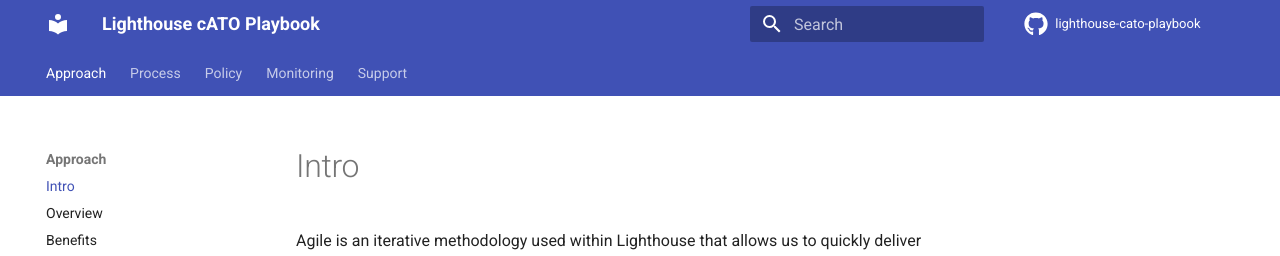
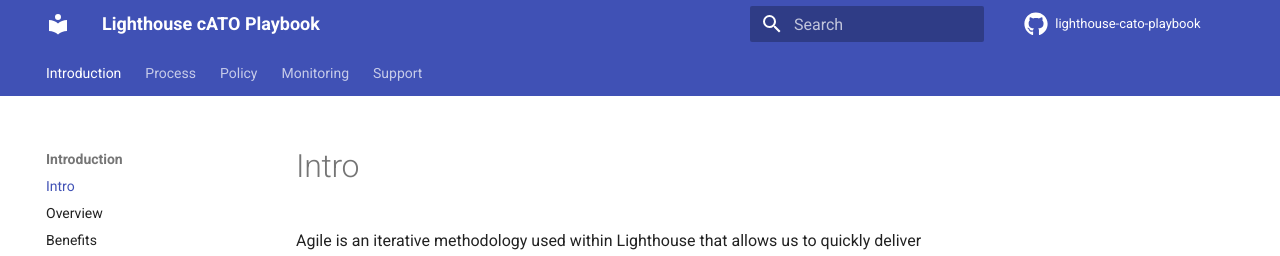
Before and after one commit to rise8-us/cato-playbook, an MkDocs documentation site: the page built from docs/index.md, in a window 1280 px wide. Shown: the top 256 px of the page. Built offline with MkDocs 1.6.1 and Material for MkDocs 9.7.7, drawn with Linux system fonts in a browser that asks for light colours; comment, search, counter and statistics services are not loaded.

Commit message:
Nav changes

```diff
--- a/mkdocs.yml
+++ b/mkdocs.yml
@@ -36,7 +36,7 @@ plugins:
   - search
   - print-site
 nav:
-  - 'Approach':
+  - 'Introduction':
       - 'index.md'
       - 'Overview': 'approach.md'
       - 'Benefits': 'benefits.md'
```
